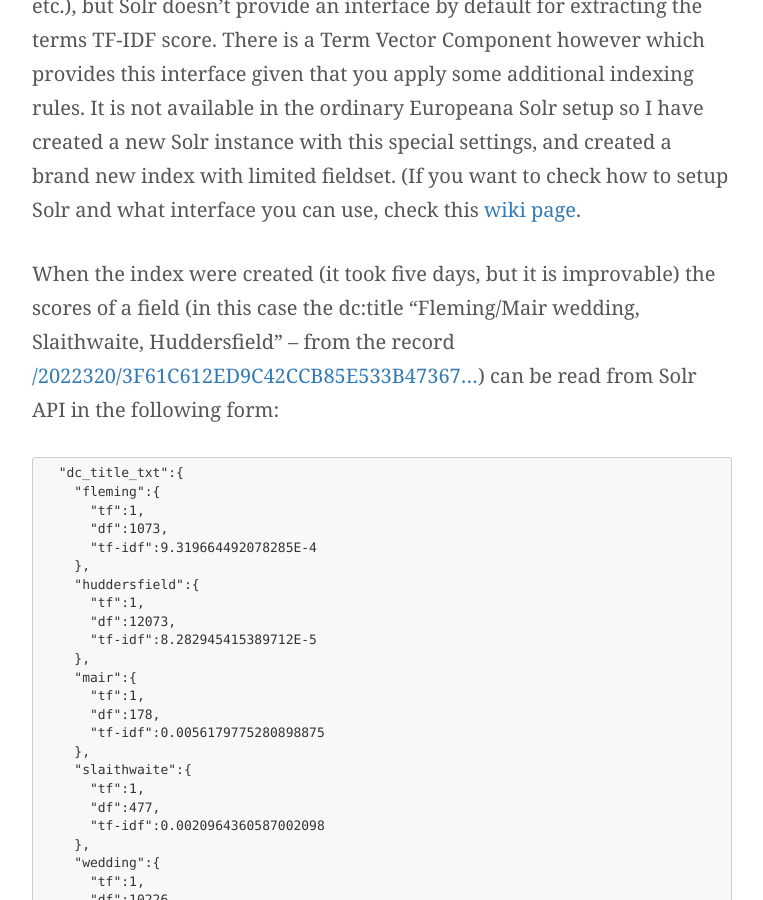
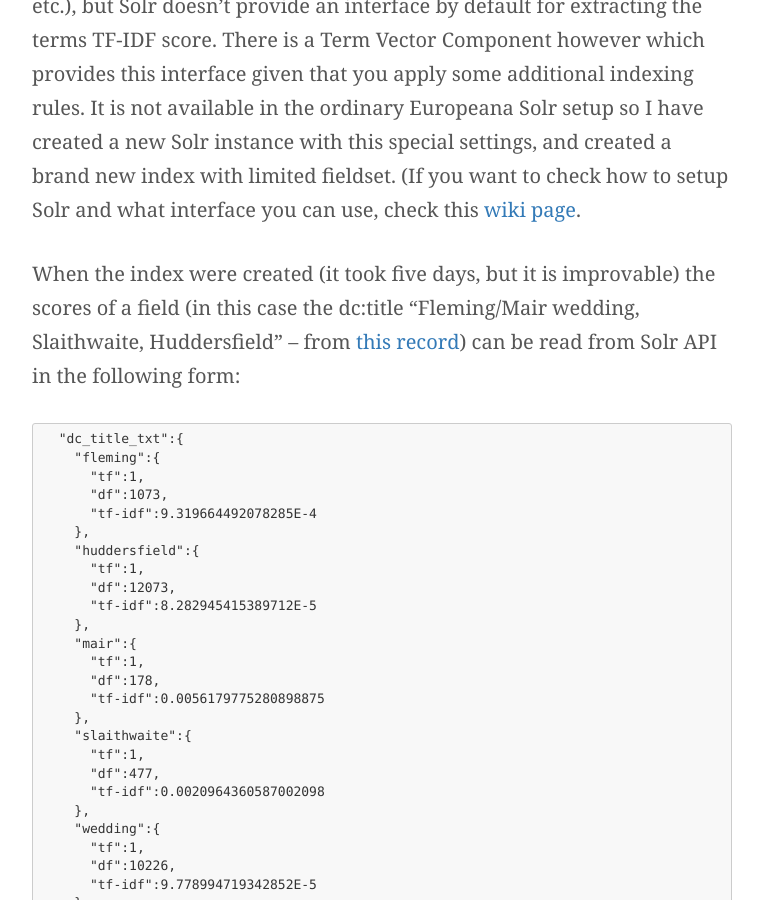
Before and after one commit to pkiraly/pkiraly.github.io, a Jekyll site: the page built from _posts/2016-04-09-third-report.md, in a window 1280 px wide and 900 px high, scrolled down 2885 px. Shown: the whole window, without its empty margins (258-1021 px from the left). Built offline with Jekyll 4.4.1, drawn with Linux system fonts in a browser that asks for light colours; nearby versions of some CDN libraries; some web fonts are replaced; comment, search, counter and statistics services are not loaded.

Commit message:
Update 2016-04-09-third-report.md

```diff
--- a/_posts/2016-04-09-third-report.md
+++ b/_posts/2016-04-09-third-report.md
@@ -40,7 +40,7 @@
 some filters in the UI: the user can hide those collections which doesn't have a particular field, those in which
 every records have it, and those in which some records have it. The user can investigate each fields.
 
-Here is an [example](http://144.76.218.178/europeana-qa/field.php?field=proxy_dcterms_alternative&type=data-providers&exclusions%5B%5D=0&exclusions%5B%5D=1)
+Here is an [example](http://144.76.218.178/europeana-qa/field.php?field=proxy_dcterms_alternative&type=data-providers&exclusions%5B%5D=0&exclusions%5B%5D=1){:target="_blank"}
 about the dcterms:alternative across data providers.
 
 ## Storing records in Apache Cassandra
@@ -69,7 +69,7 @@
 limited fieldset. (If you want to check how to setup Solr and what interface you can use, check this
 [wiki page](https://cwiki.apache.org/confluence/display/solr/The+Term+Vector+Component).
 
-When the index were created (it took five days, but it is improvable) the scores of a field (in this case the dc:title "Fleming/Mair wedding, Slaithwaite, Huddersfield" -- from the record  [/2022320/3F61C612ED9C42CCB85E533B47367…](http://www.europeana.eu/portal/record/2022320/3F61C612ED9C42CCB85E533B4736795E8BDC7E77.html)) can be read from Solr API in the following form:
+When the index were created (it took five days, but it is improvable) the scores of a field (in this case the dc:title "Fleming/Mair wedding, Slaithwaite, Huddersfield" -- from [this record](http://www.europeana.eu/portal/record/2022320/3F61C612ED9C42CCB85E533B4736795E8BDC7E77.html){:target="_blank"}) can be read from Solr API in the following form:
 
       "dc_title_txt":{
         "fleming":{
```
